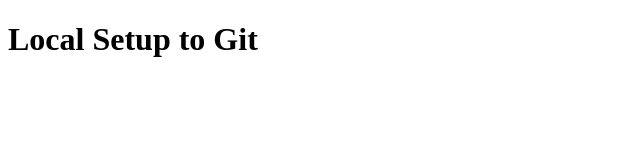
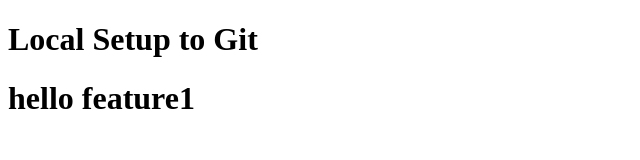
Before and after one commit to gituser2323-dev/repo_2112_2, a plain HTML site: page index.html in a window 1280 px wide. Shown: the whole page, without its empty margins (0-640 px from the left). Drawn offline with Linux system fonts and the light colour scheme.

Commit message:
change on feature1

```diff
--- a/index.html
+++ b/index.html
@@ -9,5 +9,6 @@
 
 
     <h1>Local Setup to Git </h1>
+    <h1>hello feature1 </h1>
 </body>
 </html>
```
